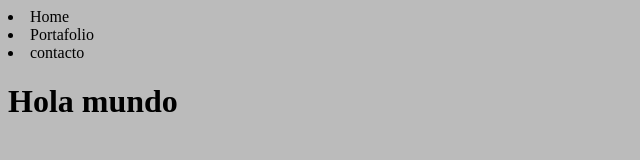
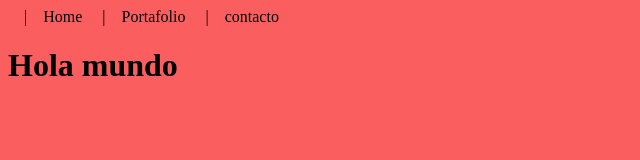
Before and after one commit to damesa/CursoGit, a plain HTML site: page index.html in a window 1280 px wide. Shown: the whole page, without its empty margins (0-640 px from the left). Drawn offline with Linux system fonts and the light colour scheme.

Commit message:
Cambio de color de fondo y estilo para el menu

```diff
--- a/css/style.css
+++ b/css/style.css
@@ -1,3 +1,12 @@
 body{
-	background: #bbb;
+	background: #FA5E5E;
 }
+
+li {
+    display: inline-block;
+}
+
+li::before {
+    content: "|";
+    margin: 1rem;
+}
```
